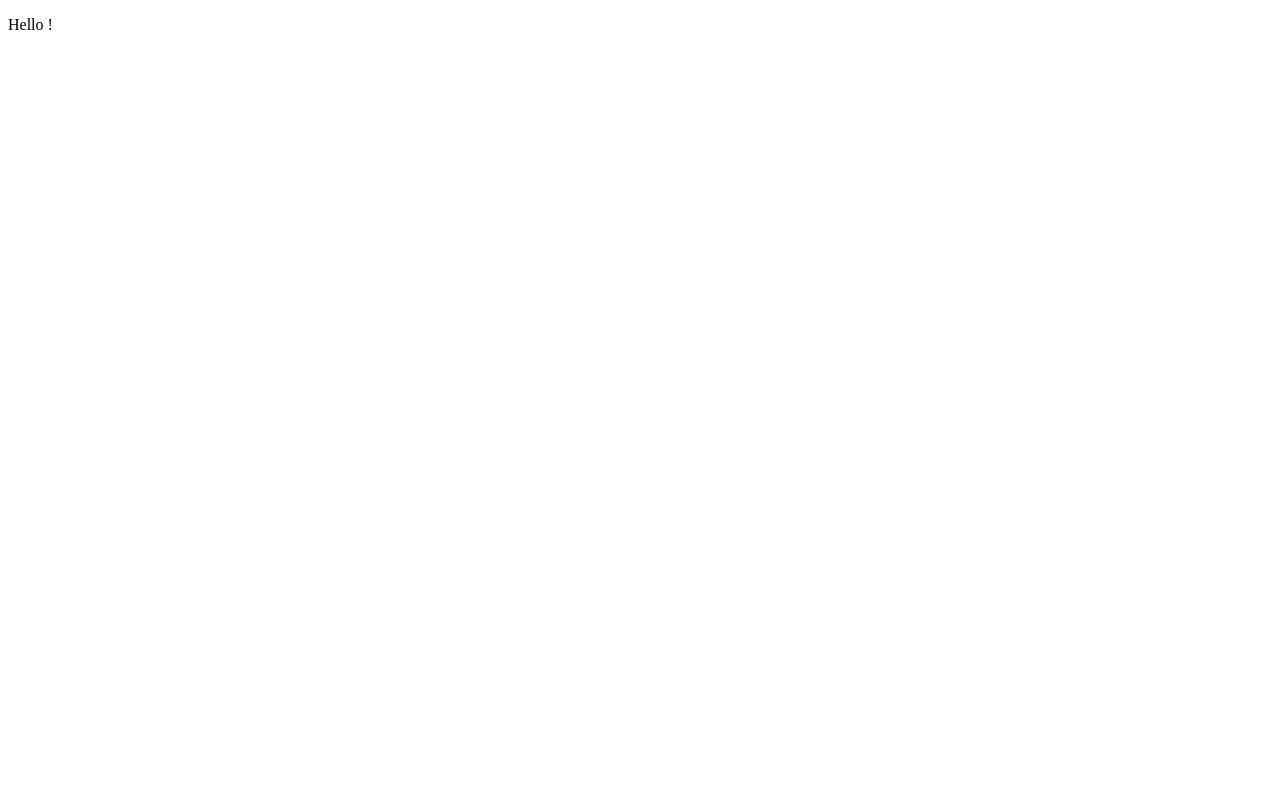
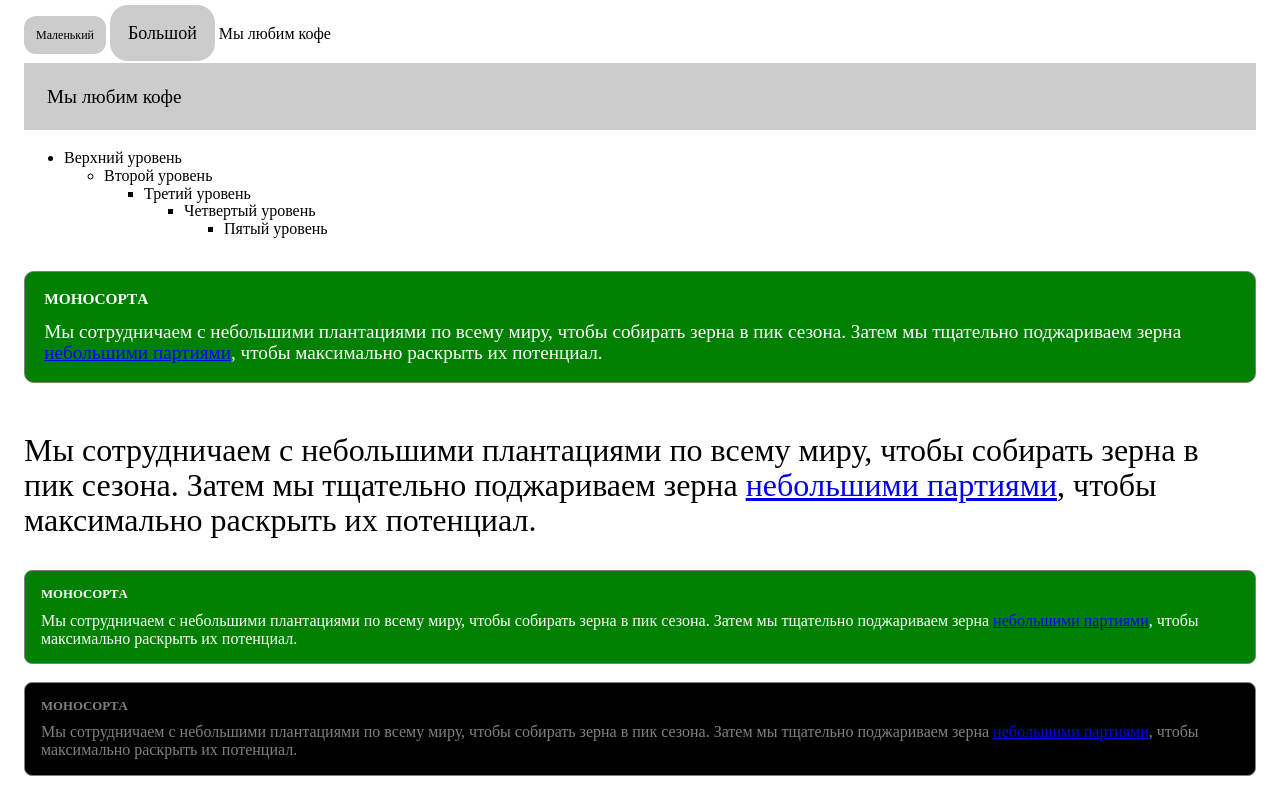
Before and after one commit to ilya-oreshek-golovko/my-first-project, a plain HTML site: page relative_units.html in a window 1280 px wide. Drawn offline with Linux system fonts and the light colour scheme.

Commit message:
completed the second chapter

```diff
--- a/assets/relative_units.css
+++ b/assets/relative_units.css
@@ -0,0 +1,64 @@
+:root{
+	font-size: calc(0.2em + 1vw);
+	--main-color: #ccc;
+	--panel-color: red;
+	--text-color: white;
+}
+/*@media (min-width: 800px){
+	:root{
+		font-size: 0.875em;
+	};
+}
+@media (min-width: 1200px){
+	:root{
+		font-size: 1em;
+	};
+}*/
+body {
+	margin: 1.5em;
+	line-height: 1.1;
+}
+.box {
+	padding: 1em;
+	border-radius: 1em;
+	background-color: var(--main-color, red);
+}
+.box-small {
+	font-size: 12px;
+}
+.box-large {
+	font-size: 18px;
+}
+.slogan {
+	font-size: 1.2em;
+	padding: 1.2em;
+	background-color: var(--main-color, red);
+}
+ul{
+	font-size: 1rem;
+}
+
+.panel {
+	font-size: 1rem;
+	padding: 1em;
+	border-radius: 0.5em;
+	border: 1px solid grey;
+	background-color: var(--panel-color);
+	color: var(--text-color);
+}
+.panel > h2 {
+	margin-top: 0;
+	font-size: 0.8em;
+	font-weight: 700;
+	text-transform: uppercase;
+}
+.dark{
+	--panel-color: black;
+	--text-color: grey;
+}
+.panel.large {
+	font-size: 1.2em;
+}
+.about{
+	font-size: 2em;
+}
--- /dev/null
+++ b/assets/units_for_background_size.css
@@ -0,0 +1,9 @@
+*{
+	margin: 0px;
+	padding: 0px;
+}
+.square{
+	width: 90vmax;
+	height: 90vmin;
+	background-color: black;
+}
--- a/relative_units.html
+++ b/relative_units.html
@@ -5,8 +5,65 @@
 	<meta name="viewport" content="width=device-width, initial-scale=1.0">
 	<link rel="stylesheet" href="./assets/relative_units.css">
 	<title>Document</title>
+	<script type="text/javascript">
+		let rootElement = document.documentElement;
+		let styles = getComputedStyle(rootElement);
+		let mainColor = styles.getPropertyValue("--panel-color");
+		console.log(String(mainColor).trim());
+		rootElement.style.setProperty("--panel-color", "green");
+	</script>
 </head>
 <body>
-	<p>Hello !</p>
+
+	<span class="box box-small">Маленький</span>
+	<span class="box box-large">Большой</span>
+	Мы любим кофе
+	<p class="slogan">Мы любим кофе</p>
+
+	<ul>
+		<li>Верхний уровень
+			<ul>
+				<li>Второй уровень
+					<ul>
+						<li>Третий уровень
+							<ul>
+								<li>Четвертый уровень
+									<ul>
+										<li>Пятый уровень</li>
+									</ul>
+								</li>
+							</ul>
+						</li>
+					</ul>
+				</li>
+			</ul>
+		</li>
+	</ul>
+
+	<br>
+	<div class="panel large">
+		<h2>Moнocopтa</h2>
+		Мы сотрудничаем с небольшими плантациями по всему миру, чтобы собирать зерна в пик сезона. Затем мы тщательно поджариваем зерна <a href="./units_for_background_size.html">нeбoльшими партиями</a>, чтобы максимально раскрыть их потенциал.
+	</div>
+	<br>
+	<p class="about">
+		Мы сотрудничаем с небольшими плантациями по всему миру, чтобы собирать зерна в пик сезона. Затем мы тщательно поджариваем зерна <a href="./units_for_background_size.html">нeбoльшими партиями</a>, чтобы максимально раскрыть их потенциал.
+	</p>
+
+	<div class="panel">
+		<h2>Moнocopтa</h2>
+		<div class="panel-body">
+        	Мы сотрудничаем с небольшими плантациями по всему миру, чтобы собирать зерна в пик сезона. Затем мы тщательно поджариваем зерна <a href="./units_for_background_size.html">нeбoльшими партиями</a>, чтобы максимально раскрыть их потенциал.
+		</div>
+	</div>
+	<br>
+	<aside class="dark">
+		<div class="panel">
+			<h2>Moнocopтa</h2>
+			<div class="panel-body">
+	        	Мы сотрудничаем с небольшими плантациями по всему миру, чтобы собирать зерна в пик сезона. Затем мы тщательно поджариваем зерна <a href="./units_for_background_size.html">нeбoльшими партиями</a>, чтобы максимально раскрыть их потенциал.
+			</div>
+		</div>
+	</aside>
 </body>
 </html>
```
Also changed, not shown: units_for_background_size.html (added, +14 -0 lines).
